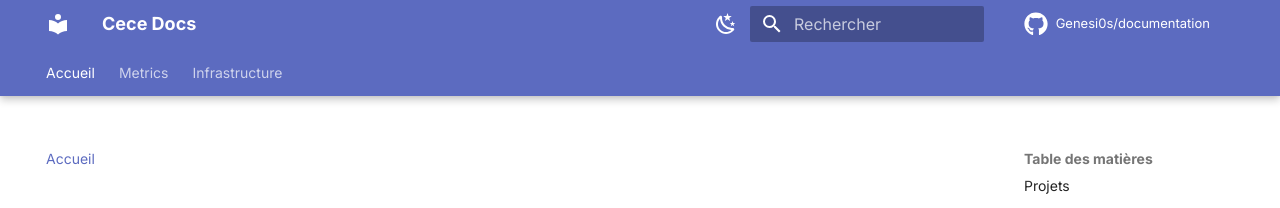
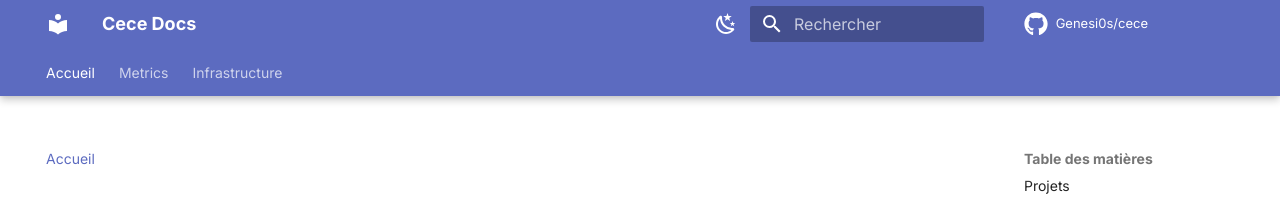
Before and after one commit to Genesi0s/cece, an MkDocs documentation site: the page built from docs/index.md, in a window 1280 px wide. Shown: the top 208 px of the page. Built offline with MkDocs 1.6.1 and Material for MkDocs 9.7.7, drawn with Linux system fonts in a browser that asks for light colours; comment, search, counter and statistics services are not loaded.

Commit message:
mkdocs.yml: fix

```diff
--- a/mkdocs.yml
+++ b/mkdocs.yml
@@ -1,10 +1,10 @@
 site_name: Cece Docs
-site_url: https://Geesi0s.github.io/cece/
+site_url: https://genesi0s.github.io/cece/
 site_description: Documentation du projet cece
 site_author: Cedric
 
-repo_name: Genesi0s/documentation
-repo_url: https://github.com/Genesi0s/documentation
+repo_name: Genesi0s/cece
+repo_url: https://github.com/Genesi0s/cece
 
 docs_dir: docs
 
```
